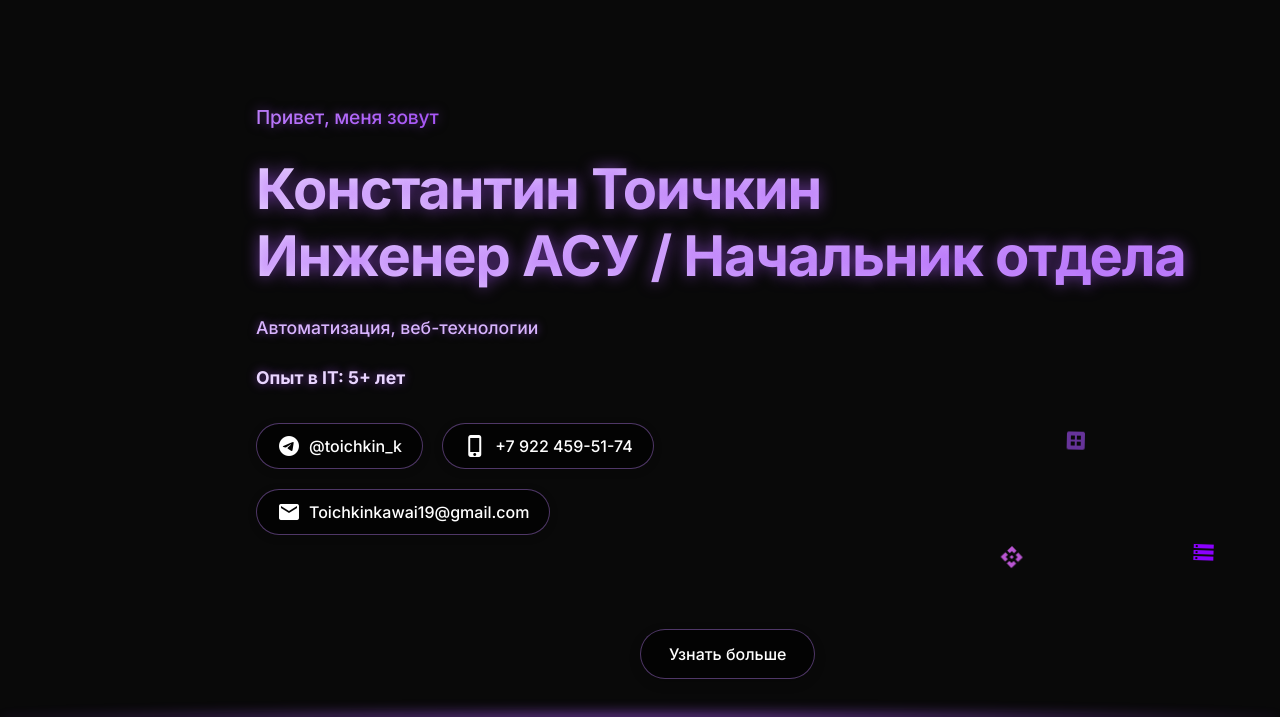
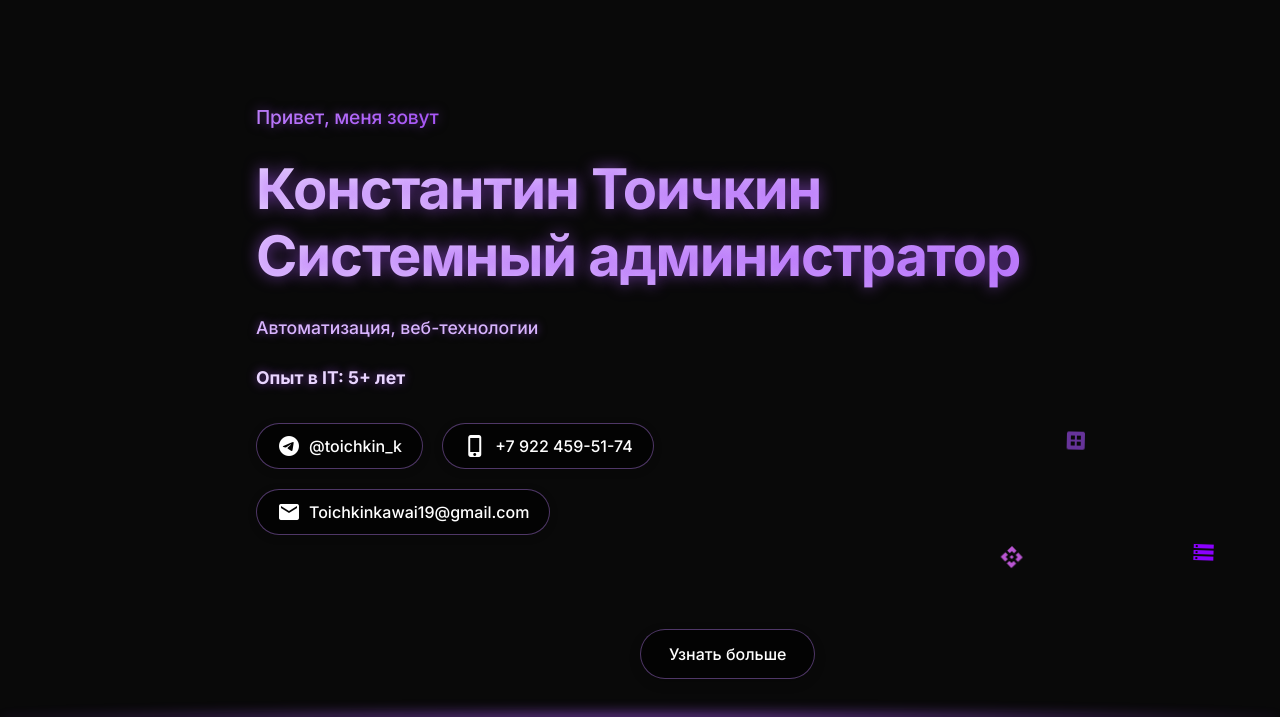
Before and after one commit to Kawai19/portfolio, a plain HTML site: page index.html in a window 1280 px wide. Shown: the part 81-798 px from the top of the page. Drawn offline with Linux system fonts and the light colour scheme.

Commit message:
Update index.html

```diff
--- a/index.html
+++ b/index.html
@@ -35,7 +35,7 @@
       <div class="container hero-content">
         <div class="hero-greeting">Привет, меня зовут</div>
         <h1 class="hero-title">
-          Константин Тоичкин<br />Инженер АСУ / Начальник отдела
+          Константин Тоичкин<br />Системный администратор
         </h1>
         <p>Автоматизация, веб-технологии</p>
         <p><strong>Опыт в IT 5+ лет</strong></p>
```
